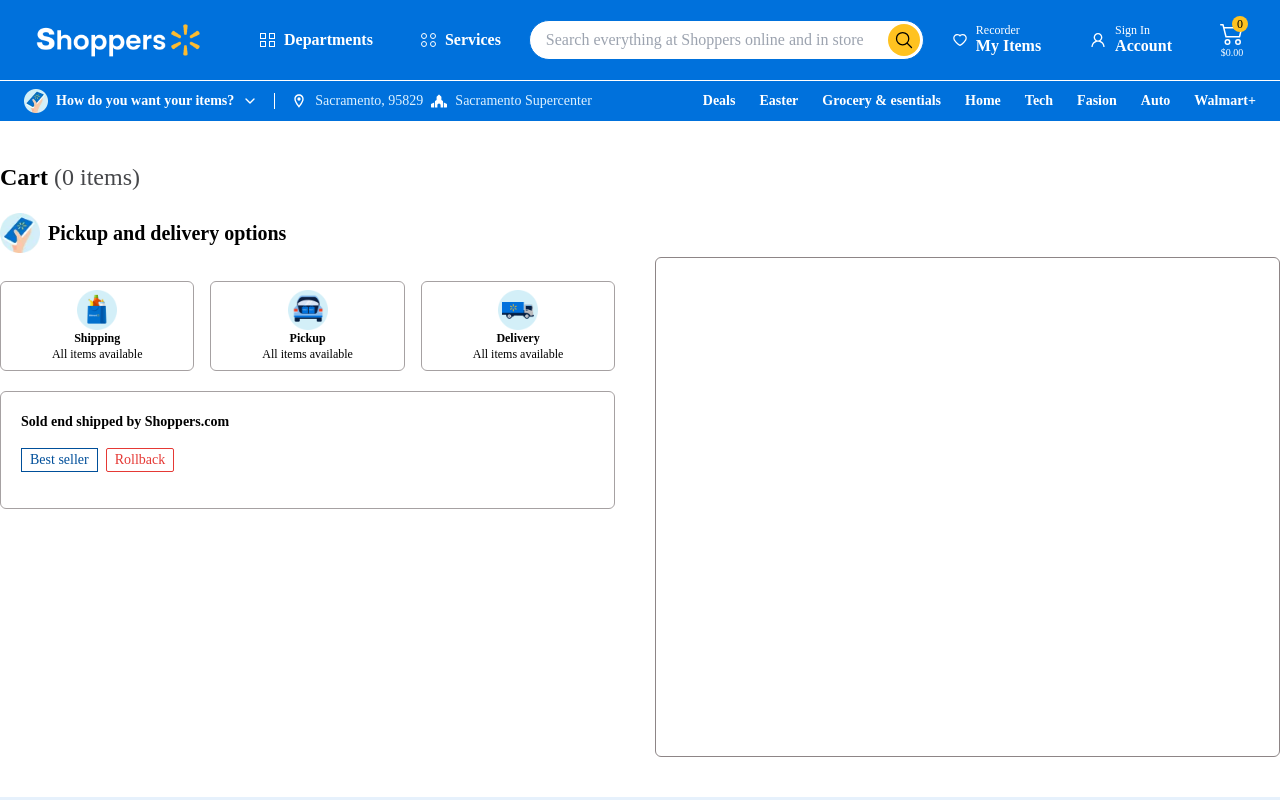
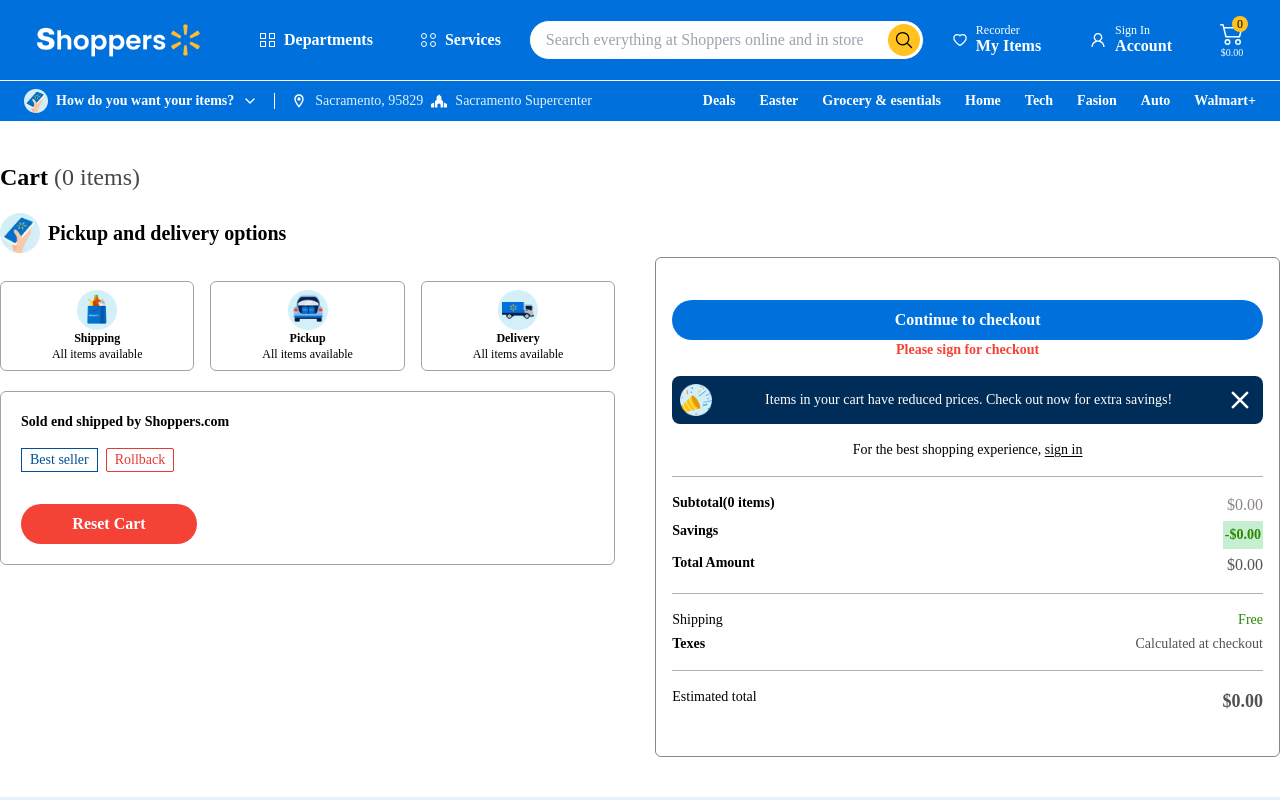
Before and after one commit to Chuloshnikov/shopers, a Next.js app: page /cart in a window 1280 px wide. Shown: the top 800 px of the page. Built offline with nearby package versions, Linux system fonts and the light colour scheme.

Commit message:
CarpPage fully Done

```diff
--- a/components/CartPage.tsx
+++ b/components/CartPage.tsx
@@ -1,4 +1,4 @@
-import React from 'react';
+import React, { useState, useEffect } from 'react';
 import Image from 'next/image';
 import { useDispatch, useSelector } from 'react-redux';
 import {
@@ -15,12 +15,36 @@
 import { IoMdClose } from 'react-icons/io';
 import { StoreProduct } from '../type';
 import { isTemplateMiddle } from 'typescript';
+import FormatePrice from './FormatePrice';
+import { deleteItem, resetCart, minusQuantity, plusQuantity } from '../redux/shopperSlice';
 
 
 
 const CartPage = () => {
+    const dispatch = useDispatch();
     const productData = useSelector((state: any) => state.shopper.productData);
-    console.log(productData)
+    const [warningMsg, setWarningMsg] = useState(false);
+    // Price
+    const [totalOldPrice, setTotalOldPrice] = useState();
+    const [totalSavings, setTotalSavings] = useState();
+    const [totalAmt, setTotalAmt] = useState();
+
+    useEffect(() => {
+        setWarningMsg(true);
+        let oldPrice = 0;
+        let savings = 0;
+        let amt = 0;
+        productData.map((item:StoreProduct) => {
+            oldPrice += item.oldPrice * item.quantity;
+            savings += item.oldPrice - item.price;
+            amt += item.price * item.quantity;
+            return
+        });
+        setTotalOldPrice(oldPrice);
+        setTotalSavings(savings);
+        setTotalAmt(amt);
+    }, [productData])
+
   return (
     <div className='w-full py-10'>
         <div className='w-full flex gap-10'>
@@ -96,6 +120,7 @@
                                                 </p>
                                                 <div className='mt-2 flex items-center gap-6'>
                                                     <button
+                                                    onClick={() => dispatch(deleteItem(item._id))}
                                                     className='text-sm underline underline-offset-2 decoration-[1px] text-[#676363]
                                                     hover:no-underline hover:text-blue duration-300'
                                                     >
@@ -107,6 +132,17 @@
                                                         justify-between px-3'
                                                         >
                                                         <button
+                                                            onClick={() => dispatch(minusQuantity({
+                                                                _id: item._id,
+                                                                title: item.title,
+                                                                oldPrice: item.oldPrice,
+                                                                price: item.price,
+                                                                description: item.description,
+                                                                brand: item.brand,
+                                                                category: item.category,
+                                                                image: item.image,
+                                                                quantity: 1,
+                                                            }))}
                                                             className='text-base w-5 h-5 text-[#6f6b6b] hover:bg-[#74767c] hover:text-white
                                                             rounded-full flex items-center justify-center cursor-pointer duration-200'
                                                         >
@@ -114,6 +150,17 @@
                                                         </button>
                                                             <span>{item.quantity}</span>
                                                             <button
+                                                            onClick={() => dispatch(plusQuantity({
+                                                                _id: item._id,
+                                                                title: item.title,
+                                                                oldPrice: item.oldPrice,
+                                                                price: item.price,
+                                                                description: item.description,
+                                                                brand: item.brand,
+                                                                category: item.category,
+                                                                image: item.image,
+                                                                quantity: 1,
+                                                            }))}
                                                             className='text-base w-5 h-5 text-[#6f6b6b] hover:bg-[#74767c] hover:text-white
                                                             rounded-full flex items-center justify-center cursor-pointer duration-200'
                                                             >
@@ -126,15 +173,121 @@
 
                                         </div>
                                         <div className='w-1/4 text-right flex flex-col items-end gap-1'>
-                                            <p>{item.price}</p>
+                                            <p
+                                            className='font-semibold text-xl text-[#2a8703]'
+                                            >
+                                                <FormatePrice amount={item.price * item.quantity}/>
+                                            </p>
+                                            <p
+                                            className='text-sm line-through text-[#7c7878]'
+                                            >
+                                                <FormatePrice amount={item.oldPrice * item.quantity}/>
+                                            </p>
+                                            <div className='flex items-center text-xs gap-2'>
+                                                <p className='bg-[#c6efd2] text-[8px] uppercase px-2 py-[1px]'>You save</p>
+                                                <p className='text-[#2a8703] font-semibold'>
+                                                    <FormatePrice
+                                                    amount = {
+                                                        item.price * item.quantity - item.oldPrice * item.quantity
+                                                    }
+
+                                                    />
+                                                </p>
+                                            </div>
                                         </div>
                                     </div>
                                 ))}
                             </div>
+                            <button onClick={() => dispatch(resetCart())}
+                             className='w-44 bg-[#F44336] text-white h-10 rounded-full text-base font-semibold
+                            hover:bg-[#C62828] duration-300'
+                            >
+                                Reset Cart
+                            </button>
                         </div>
             </div>
-            <div className='w-2/3 p-4 mt-24 h-[500px] border-[1px] border-[#8D8586] rounded-md flex flex-col justify-center gap-4'>
-
+            <div className='w-2/3 p-4 mt-24 h-[500px] border-[1px] border-[#8D8586]
+            rounded-md flex flex-col justify-center gap-4'
+            >
+            <div className='w-full flex flex-col gap-4 border-b-[1px] border-b-[#b5afb0] pb-4'>
+                <button className='bg-blue hover:bg-hoverBg w-full text-white
+                    h-10 rounded-full font-semibold duration-300'
+                    >
+                        Continue to checkout
+                 </button>
+                 <p className='text-sm text-center text-[#F44336] -mt-4 font-semibold'
+                 >
+                        Please sign for checkout
+                 </p>
+                 {
+                    warningMsg && (
+                    <div className='bg-[#002d58] text-white p-2 rounded-lg flex items-center justify-between gap-4'>
+                        <Image className='w-8' src={warningImg} alt="warningImg"/>
+                        <p className='text-sm'>
+                            Items in your cart have reduced prices. Check out now for extra savings!
+                        </p>
+                        <IoMdClose
+                        onClick={() => setWarningMsg(false)}
+                        className='text-3xl hover:text-[#de5147] cursor-pointer duration-200'
+                        />
+                    </div>
+                 )}
+                 <p className='text-sm text-center'>
+                        For the best shopping experience,{" "}
+                        <span className='underline underline-offset-2 decoration-[1px] cursor-pointer'>
+                            sign in
+                        </span>
+                 </p>
+            </div>
+                    {/* checkout price */}
+                    <div className='w-full flex flex-col gap-4 border-b-[1px] border-b-[#b5afb0] pb-4'>
+                        <div className='flex flex-col gap-1'>
+                            <div className='text-sm flex justify-between'>
+                                <p className='font-semibold'>Subtotal
+                                    <span>
+                                    ({productData.length} items)
+                                    </span>
+                                </p>
+                                <p className='line-trough text-[#8D8586] text-base'>
+                                    <FormatePrice amount={totalOldPrice}/>
+                                </p>
+                            </div>
+                            <div className='text-sm flex justify-between'>
+                                <p className='font-semibold'>
+                                    Savings
+                                </p>
+                                <p className='text-[#2a8703] font-bold bg-[#c6efd2] py-1 px-[2px]'>
+                                    -<FormatePrice amount={totalSavings}/>
+                                </p>
+                            </div>
+                            <div className='text-sm flex justify-between'>
+                                <p className='font-semibold'>
+                                    Total Amount
+                                </p>
+                                <p className='text-[#565151] font-normal text-base'>
+                                    <FormatePrice amount={totalAmt}/>
+                                </p>
+                            </div>
+                        </div>
+                    </div>
+                    <div className='w-full flex flex-col gap-4 border-b-[1px] border-b-[#b5afb0] pb-4'>
+                        <div className='flex flex-col gap-1'>
+                            <div className='text-sm flex justify-between'>
+                                <p>Shipping</p>
+                                <p className='text-[#2a8703]'>Free</p>
+                            </div>
+                            <div className='text-sm flex justify-between'>
+                                <p className='font-semibold'>Texes</p>
+                                <p className='text-[#565151]'>Calculated at checkout</p>
+                            </div>
+                        </div>
+                    </div>
+                    <div className='text-sm flex justify-between'>
+                            <p>Estimated total</p>
+                            <p className='text-[#565151] font-bold text-lg'>
+                                <FormatePrice amount={totalAmt}/>
+                            </p>
+                        </div>
             </div>
         </div>
     </div>
--- a/components/FormatePrice.tsx
+++ b/components/FormatePrice.tsx
@@ -0,0 +1,19 @@
+
+type Amount = {
+    amount: Number;
+}
+
+const FormatePrice = ({ amount }:Amount) => {
+
+    const formatedAmount = new Number(amount).toLocaleString("en-US", {
+        style: "currency",
+        currency: "USD",
+        minimumFractionDigits: 2
+    })
+
+  return (
+    <span>{formatedAmount}</span>
+  )
+}
+
+export default FormatePrice;
--- a/redux/shopperSlice.ts
+++ b/redux/shopperSlice.ts
@@ -48,7 +48,7 @@
                 item!.quantity--;
             }
         },
-        deleteItem: (store, action) => {
+        deleteItem: (state, action) => {
             state.productData = state.productData.filter(
                 (item) => item._id !== action.payload
             );
```
